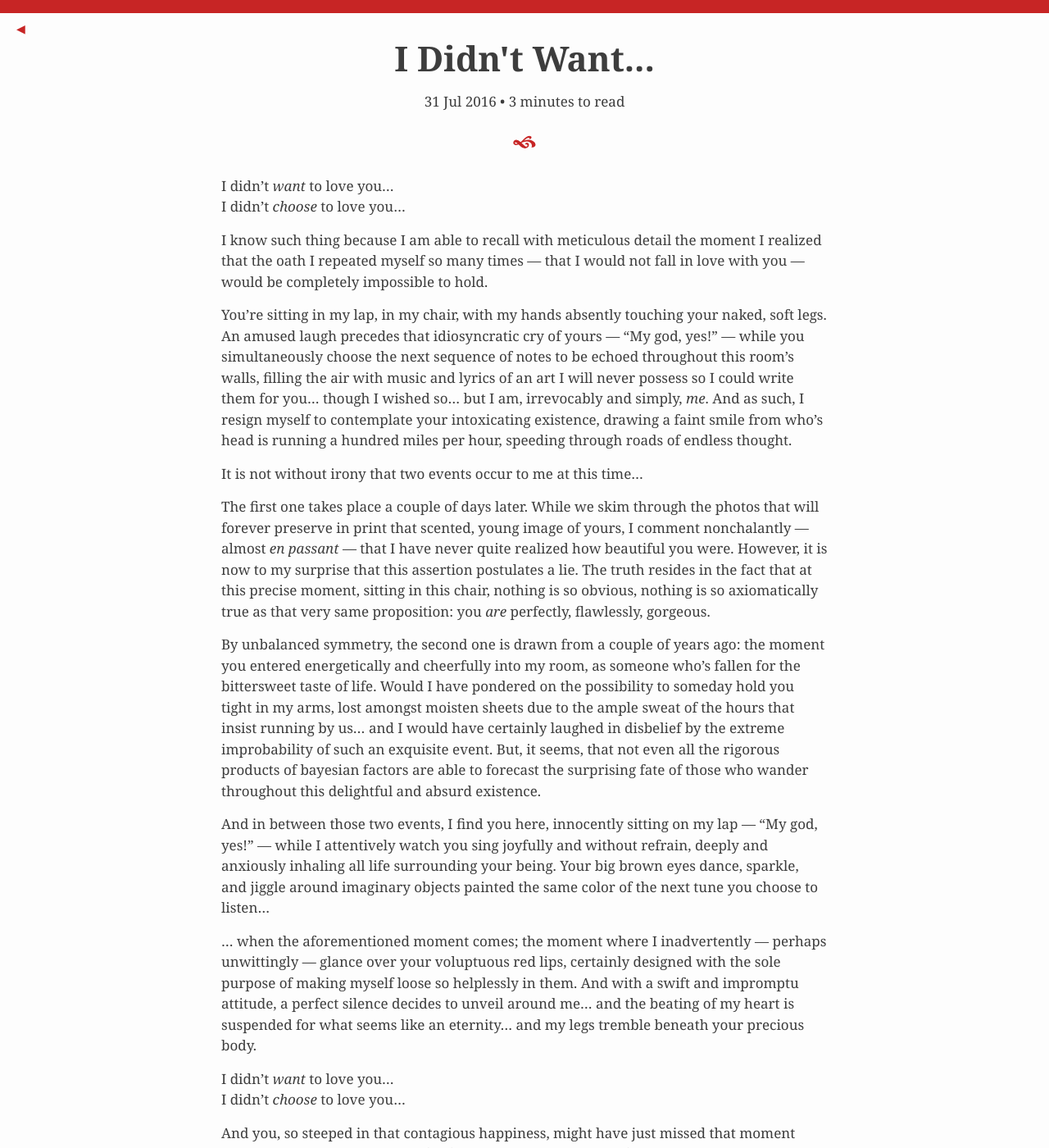
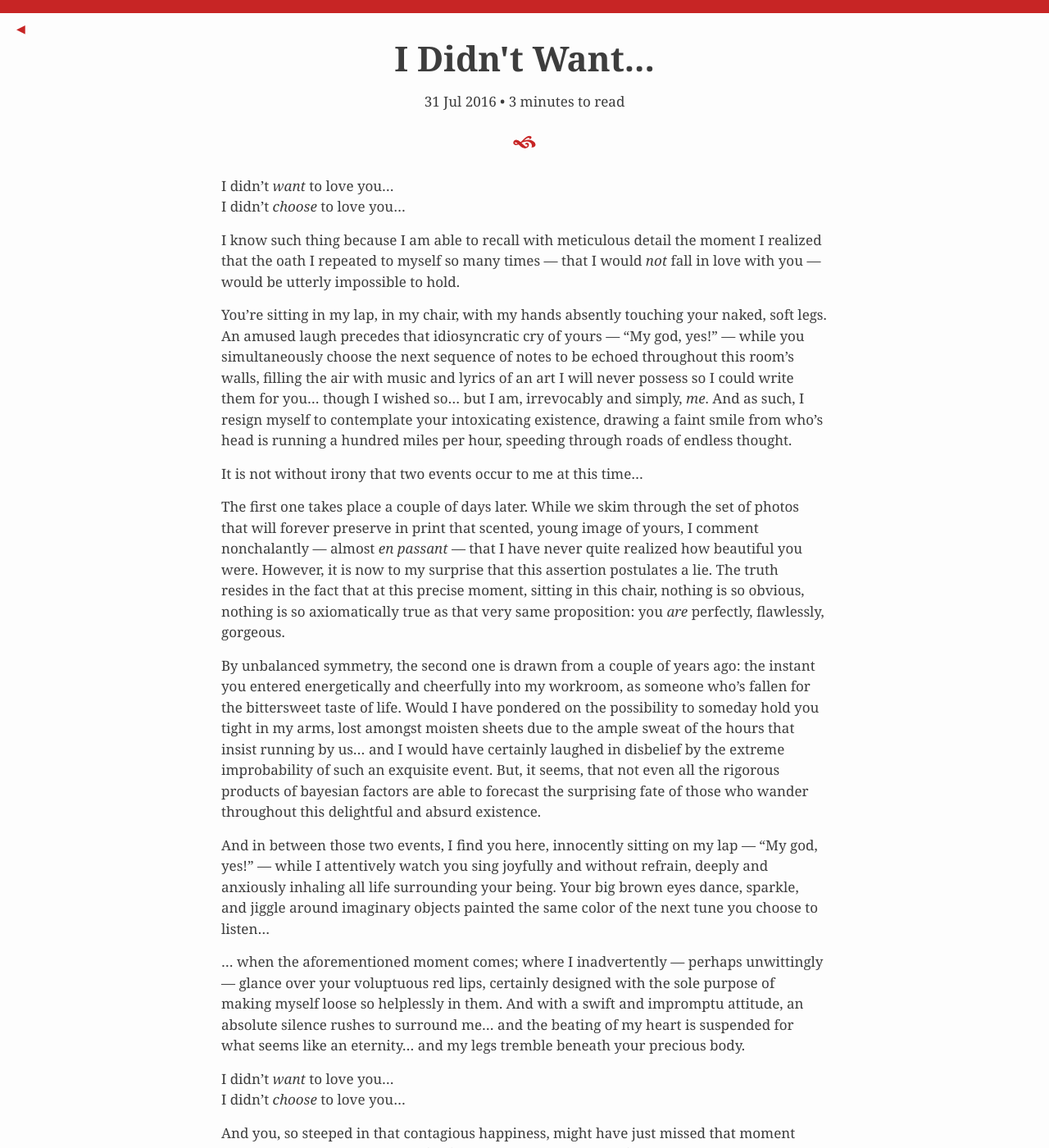
Before and after one commit to hugoferreira/hugoferreira.github.com, a Jekyll site: the page built from _posts/2016-07-31-I-didnt-want.md, in a window 1280 px wide and 1400 px high. Shown: the whole window at 82% size. Built offline with Jekyll 4.4.1, drawn with Linux system fonts in a browser that asks for light colours; some web fonts are replaced.

Commit message:
Your kiss

```diff
--- a/_posts/2016-07-31-I-didnt-want.md
+++ b/_posts/2016-07-31-I-didnt-want.md
@@ -10,19 +10,19 @@
 I didn't *want* to love you...<br/>
 I didn't *choose* to love you...
 
-I know such thing because I am able to recall with meticulous detail the moment I realized that the oath I repeated myself so many times — that I would not fall in love with you — would be completely impossible to hold.
+I know such thing because I am able to recall with meticulous detail the moment I realized that the oath I repeated to myself so many times — that I would *not* fall in love with you — would be utterly impossible to hold.
 
 You're sitting in my lap, in my chair, with my hands absently touching your naked, soft legs. An amused laugh precedes that idiosyncratic cry of yours — "My god, yes!" — while you simultaneously choose the next sequence of notes to be echoed throughout this room's walls, filling the air with music and lyrics of an art I will never possess so I could write them for you... though I wished so... but I am, irrevocably and simply, *me*. And as such, I resign myself to contemplate your intoxicating existence, drawing a faint smile from who's head is running a hundred miles per hour, speeding through roads of endless thought.
 
 It is not without irony that two events occur to me at this time...
 
-The first one takes place a couple of days later. While we skim through the photos that will forever preserve in print that scented, young image of yours, I comment nonchalantly — almost *en passant* — that I have never quite realized how beautiful you were. However, it is now to my surprise that this assertion postulates a lie. The truth resides in the fact that at this precise moment, sitting in this chair, nothing is so obvious, nothing is so axiomatically true as that very same proposition: you *are* perfectly, flawlessly, gorgeous.
+The first one takes place a couple of days later. While we skim through the set of photos that will forever preserve in print that scented, young image of yours, I comment nonchalantly — almost *en passant* — that I have never quite realized how beautiful you were. However, it is now to my surprise that this assertion postulates a lie. The truth resides in the fact that at this precise moment, sitting in this chair, nothing is so obvious, nothing is so axiomatically true as that very same proposition: you *are* perfectly, flawlessly, gorgeous.
 
-By unbalanced symmetry, the second one is drawn from a couple of years ago: the moment you entered energetically and cheerfully into my room, as someone who's fallen for the bittersweet taste of life. Would I have pondered on the possibility to someday hold you tight in my arms, lost amongst moisten sheets due to the ample sweat of the hours that insist running by us... and I would have certainly laughed in disbelief by the extreme improbability of such an exquisite event. But, it seems, that not even all the rigorous products of bayesian factors are able to forecast the surprising fate of those who wander throughout this delightful and absurd existence.
+By unbalanced symmetry, the second one is drawn from a couple of years ago: the instant you entered energetically and cheerfully into my workroom, as someone who's fallen for the bittersweet taste of life. Would I have pondered on the possibility to someday hold you tight in my arms, lost amongst moisten sheets due to the ample sweat of the hours that insist running by us... and I would have certainly laughed in disbelief by the extreme improbability of such an exquisite event. But, it seems, that not even all the rigorous products of bayesian factors are able to forecast the surprising fate of those who wander throughout this delightful and absurd existence.
 
 And in between those two events, I find you here, innocently sitting on my lap — "My god, yes!" — while I attentively watch you sing joyfully and without refrain, deeply and anxiously inhaling all life surrounding your being. Your big brown eyes dance, sparkle, and jiggle around imaginary objects painted the same color of the next tune you choose to listen...
 
-... when the aforementioned moment comes; the moment where I inadvertently — perhaps unwittingly — glance over your voluptuous red lips, certainly designed with the sole purpose of making myself loose so helplessly in them. And with a swift and impromptu attitude, a perfect silence decides to unveil around me... and the beating of my heart is suspended for what seems like an eternity... and my legs tremble beneath your precious body.
+... when the aforementioned moment comes; where I inadvertently — perhaps unwittingly — glance over your voluptuous red lips, certainly designed with the sole purpose of making myself loose so helplessly in them. And with a swift and impromptu attitude, an absolute silence rushes to surround me... and the beating of my heart is suspended for what seems like an eternity... and my legs tremble beneath your precious body.
 
 I didn't *want* to love you...<br/>
 I didn't *choose* to love you...
```
Also changed, not shown: _posts/2016-08-17-Your-Kiss.md (added, +26 -0 lines).
